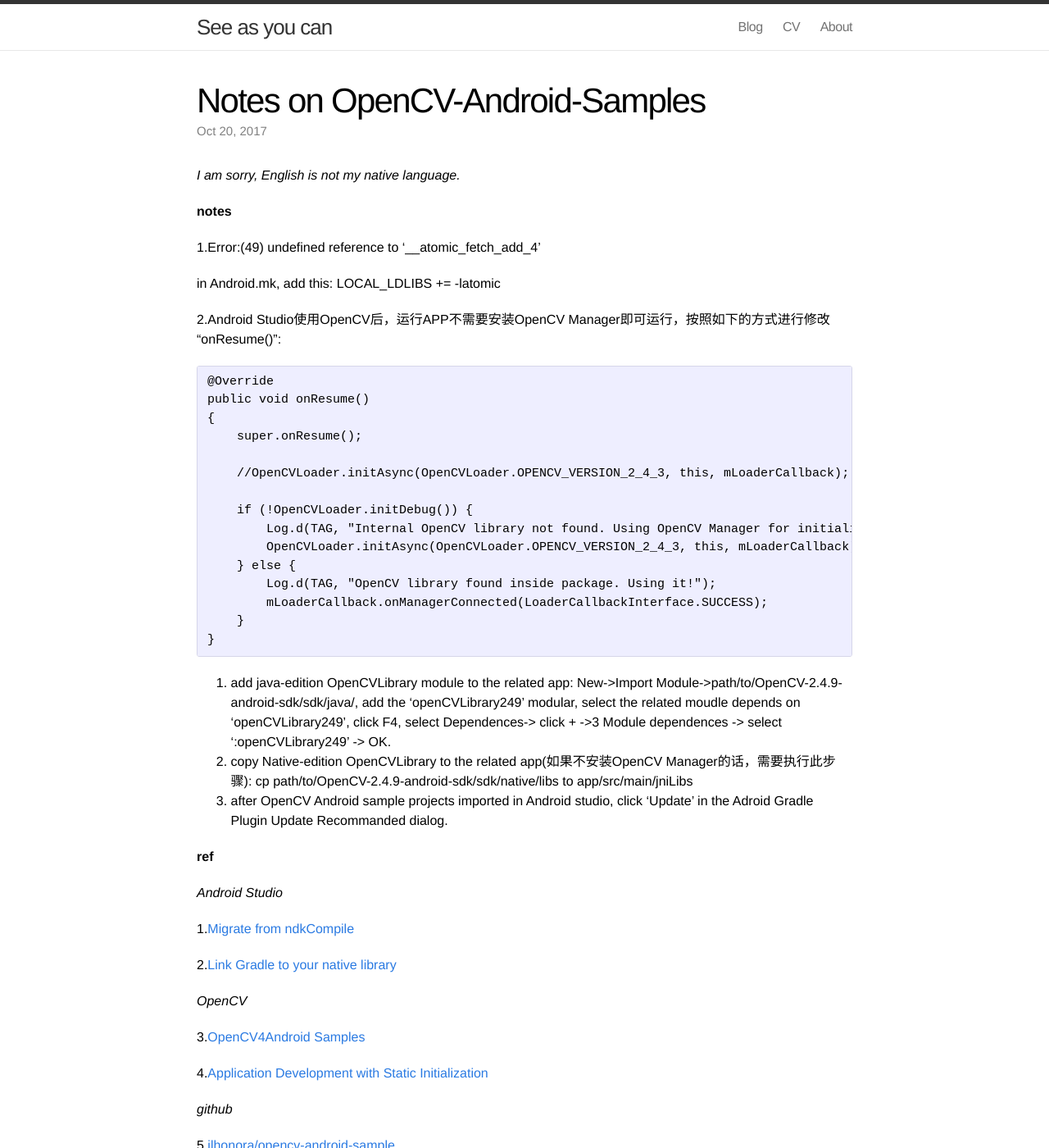
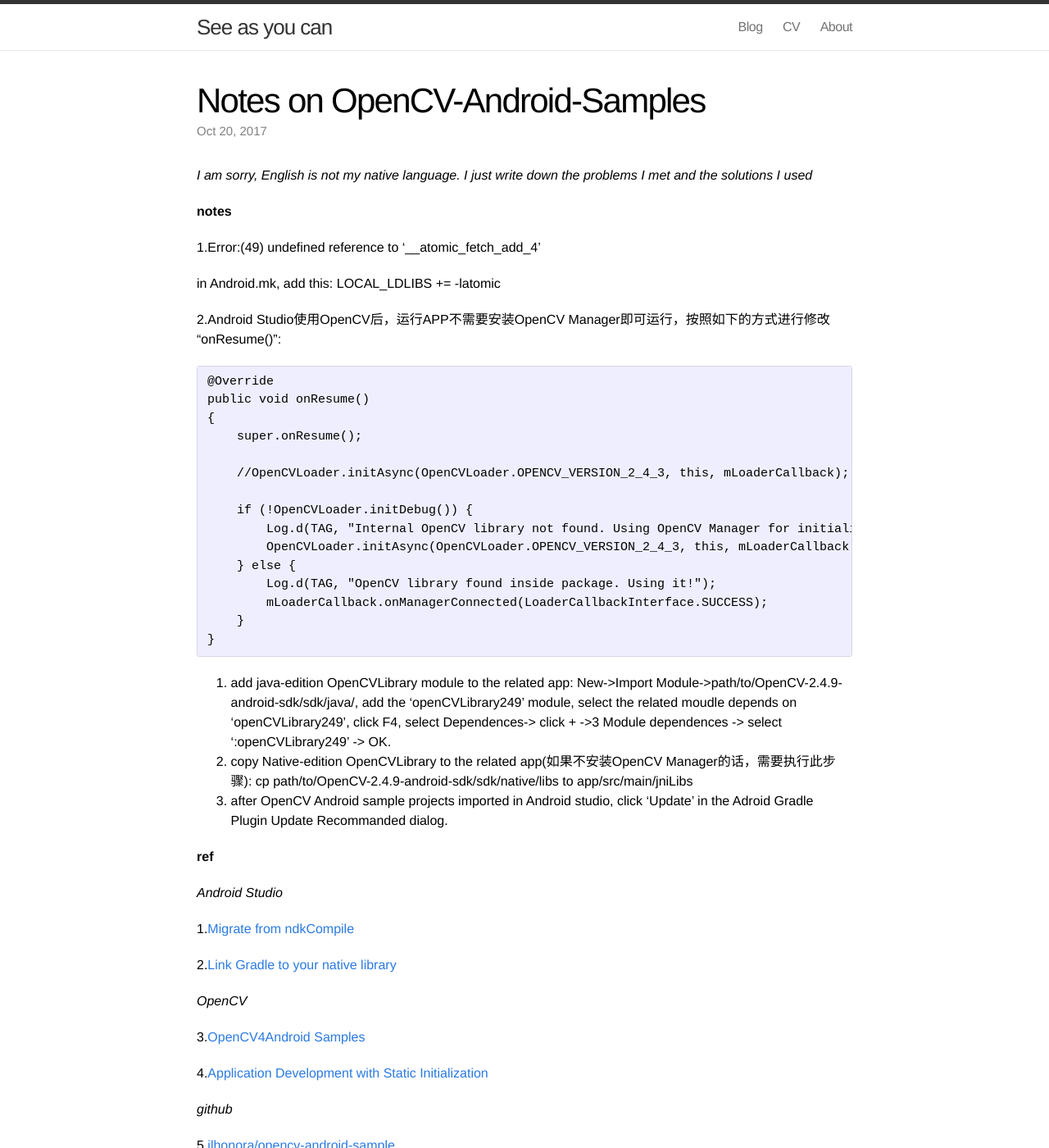
Before and after one commit to yangyju/yangyju.github.com, a Jekyll site: the page built from _posts/2017-10-20-Notes-on-OpenCV-Android-Samples.md, in a window 1280 px wide and 1400 px high. Shown: the whole window at 82% size. Built offline with Jekyll 4.4.1, drawn with Linux system fonts in a browser that asks for light colours.

Commit message:
Update 2017-10-20-Notes-on-OpenCV-Android-Samples.md

```diff
--- a/_posts/2017-10-20-Notes-on-OpenCV-Android-Samples.md
+++ b/_posts/2017-10-20-Notes-on-OpenCV-Android-Samples.md
@@ -2,7 +2,8 @@
 layout: post
 title: " Notes on OpenCV-Android-Samples"
 ---
-*I am sorry, English is not my native language.*
+*I am sorry, English is not my native language.
+I just write down the problems I met and the solutions I used*
 
 **notes**
 
@@ -30,7 +31,7 @@ LOCAL_LDLIBS +=  -latomic
     }
 
 3. add java-edition OpenCVLibrary module to the related app:
-New->Import Module->path/to/OpenCV-2.4.9-android-sdk/sdk/java/, add the 'openCVLibrary249' modular, select the related moudle depends on 'openCVLibrary249', click F4, select Dependences-> click + ->3 Module dependences -> select ':openCVLibrary249' -> OK.
+New->Import Module->path/to/OpenCV-2.4.9-android-sdk/sdk/java/, add the 'openCVLibrary249' module, select the related moudle depends on 'openCVLibrary249', click F4, select Dependences-> click + ->3 Module dependences -> select ':openCVLibrary249' -> OK.
 
 4. copy Native-edition OpenCVLibrary to the related app(如果不安装OpenCV Manager的话，需要执行此步骤):
 cp path/to/OpenCV-2.4.9-android-sdk/sdk/native/libs to app/src/main/jniLibs
```
